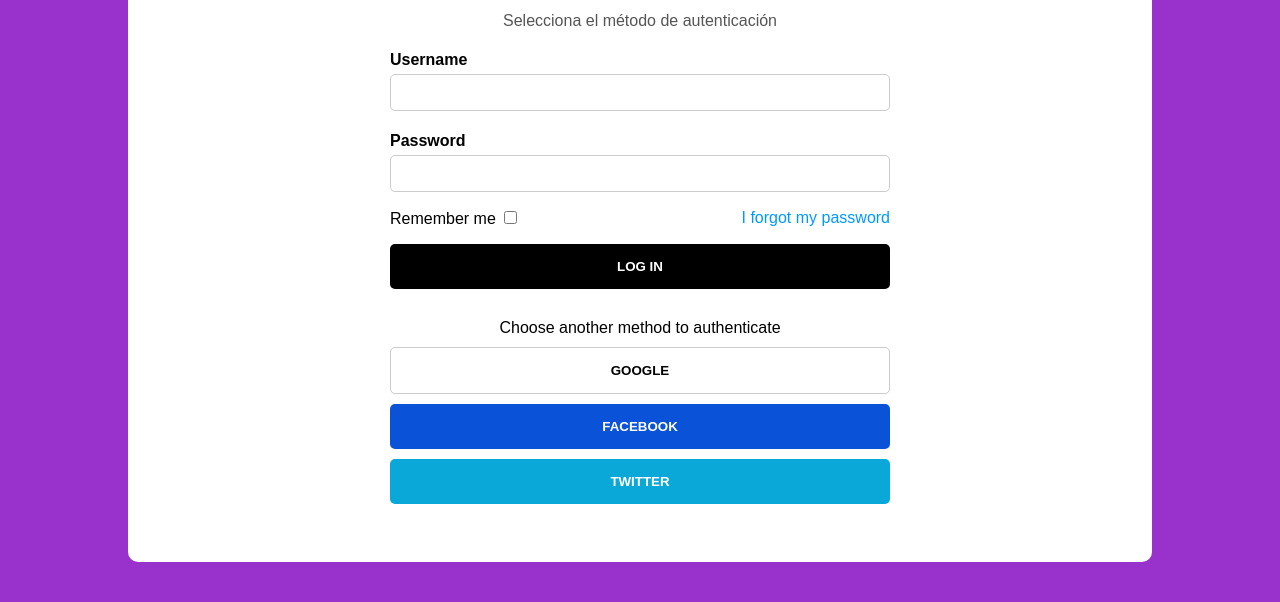
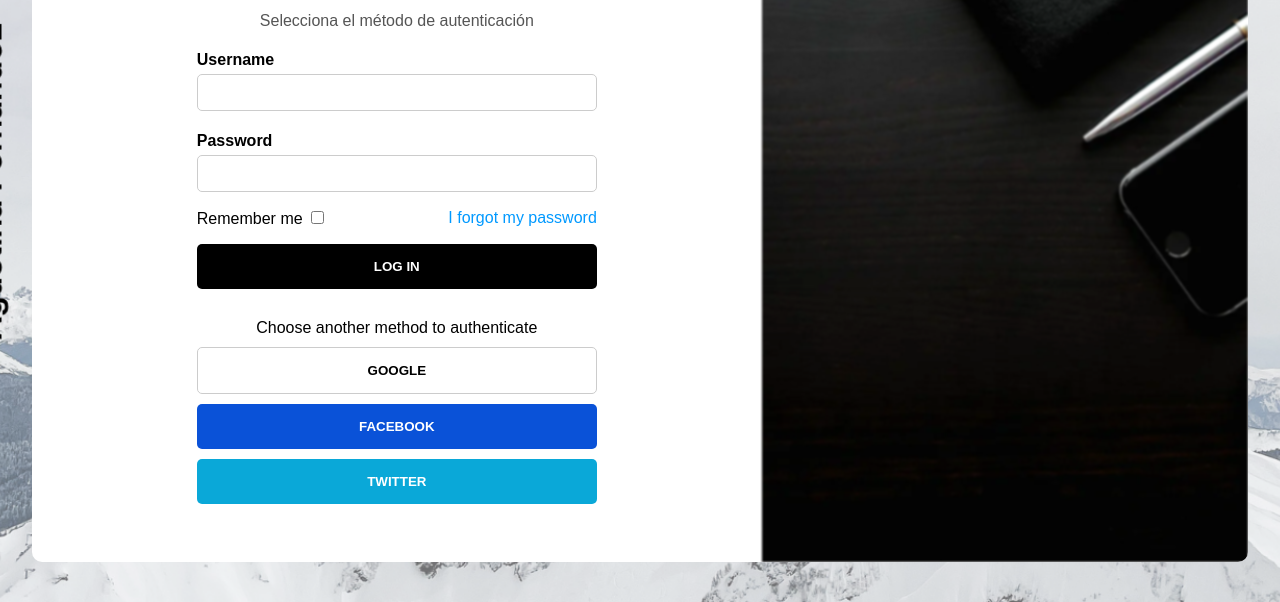
Before and after one commit to agussffernandez/login_basico, a plain HTML site: page index.html in a window 1280 px wide. Shown: the part 198-800 px from the top of the page. Drawn offline with Linux system fonts and the light colour scheme.

Commit message:
ADD: responsive e imágenes

```diff
--- a/style.css
+++ b/style.css
@@ -7,7 +7,11 @@ body{
     justify-content:  center;
     height: 100vh;
     background-color: darkorchid;
+    background-image: url('assets/background.png');
+    background-size: cover;
+    background-position: center;
 }
+
 
 .form-container{
     background-color: white;
@@ -128,3 +132,42 @@ body{
 .btn.btn-twitter:hover{
     background-color: rgb(8, 151, 194);
 }
+
+/* Contenedor de la imagen al lado del formulario */
+.form-container .welcome-screen-container{
+    background-image: url('assets/screen.png');
+    background-size: cover; /* la imagen cubre toda el área */
+    background-position: center;
+    height: 100%;
+    width: 50%;
+    filter: blur(1px);
+}
+
+
+/* Diseño para pantallas más pequeñas */
+@media screen and (max-width: 1357px){
+    .form-container{
+        width: 95%;
+    }
+
+    .form-container .login-container{
+        width: 400px;
+        margin: 0 auto;
+    }
+
+    .form-container .welcome-screen-container{
+        width: 40%;
+    }
+}
+
+@media screen and (max-width: 900px) {
+    .form-container{
+        height: 90%;
+    }
+    .form-container .login-container{
+        width: 350px;
+    }
+    .form-container .welcome-screen-container{
+        display: none;
+    }
+}
```
Also changed, not shown: assets/background.png (added), assets/screen.png (added).
